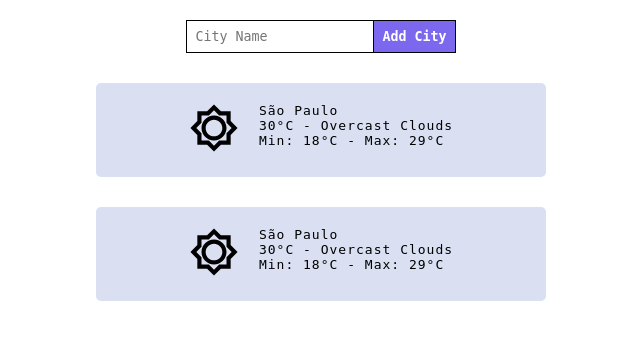
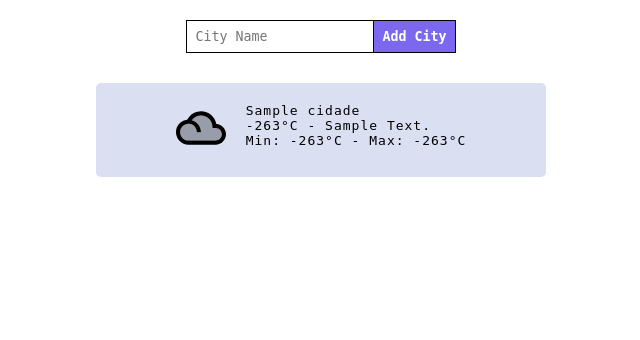
Before and after one commit to Ig0or/django_weather, a Django app: template app/templates/app/index.html in a window 1280 px wide. Shown: the part 70-410 px from the top of the page, without its empty margins (319-959 px from the left). Run offline with Django 3.2, Linux system fonts and the light colour scheme; the template is opened without the code that fills it: most values are stand-ins (such as "Sample title", 1, 10 or a date in 2020).

Commit message:
projeto seminalizado

```diff
--- a/app/templates/app/index.html
+++ b/app/templates/app/index.html
@@ -1,11 +1,13 @@
 <!DOCTYPE html>
 {% load static %}
+{% load filtros %}
 <html lang="en">
 <head>
     <meta charset="UTF-8">
     <meta http-equiv="X-UA-Compatible" content="IE=edge">
     <meta name="viewport" content="width=device-width, initial-scale=1.0">
     <link rel="stylesheet" href="{% static 'app/css/style.css' %}">
+    <link rel="fav icon" href="{% static 'app/img/clouds.svg' %}">
     <title>Consulta de Clima</title>
 </head>
 <body>
@@ -15,32 +17,34 @@
     <section class="container">
         <div class="div__form">
             <form method='post'>
-                <input type="text" placeholder="City Name">
+                {% csrf_token %}
+                <input type="text" placeholder="City Name" name="cidade">
                 <button type="submit">Add City</button>
             </form>
         </div>
 
+        {% for cidade in cidades %}
         <div class="div__weather">
             <div class="div__weather__img">
-                <img src="../../static/app/img/brightness_low_black_24dp.svg" alt="">
+                {% if cidade.weather.0.main == 'Clouds' %}
+                <img src="{% static 'app/img/clouds.svg' %}" alt="{{ cidade.weather.0.main }}">
+                {% elif cidade.weather.0.main == 'Clear' %}
+                <img src="{% static 'app/img/clear.svg' %}" alt="{{ cidade.weather.0.main }}">
+                {% elif cidade.weather.0.main == 'Rain' or cidade.weather.0.main == 'Thunderstorm' or cidade.weather.0.main == 'Drizzle' %}
+                <img src="{% static 'app/img/rain.svg' %}" alt="{{ cidade.weather.0.main }}">
+                {% else %}
+                <img src="{% static 'app/img/clouds.svg' %}" alt="{{ cidade.weather.0.main }}">
+                {% endif %}
             </div>
+
             <div class="div__weather__info">
-                <p>São Paulo</p>
-                <span>30°C - Overcast Clouds</span>
-                <p>Min: 18°C - Max: 29°C</p>
+                <p>{{cidade.name}}</p>
+                <span>{{cidade.main.temp | converter }}°C - {{cidade.weather.0.description | title }}</span>
+                <p>Min: {{cidade.main.temp_min | converter }}°C - Max: {{cidade.main.temp_max | converter }}°C</p>
             </div>
         </div>
+        {% endfor %}
 
-                <div class="div__weather">
-            <div class="div__weather__img">
-                <img src="../../static/app/img/brightness_low_black_24dp.svg" alt="">
-            </div>
-            <div class="div__weather__info">
-                <p>São Paulo</p>
-                <span>30°C - Overcast Clouds</span>
-                <p>Min: 18°C - Max: 29°C</p>
-            </div>
-        </div>
     </section>
 </body>
 </html>
--- /dev/null
+++ b/app/templatetags/filtros.py
@@ -0,0 +1,7 @@
+from django import template
+
+register = template.Library()
+
+@register.filter(name='converter')
+def converter(value):
+    return round(value - 273)
```
Also changed, not shown: app/services.py (+5 -2 lines), app/views.py (+13 -3 lines), app/static/app/img/clear.svg (renamed from app/static/app/img/brightness_low_black_24dp.svg), app/static/app/img/clouds.svg (added), app/static/app/img/rain.svg (added), app/templatetags/__init__.py (added).
